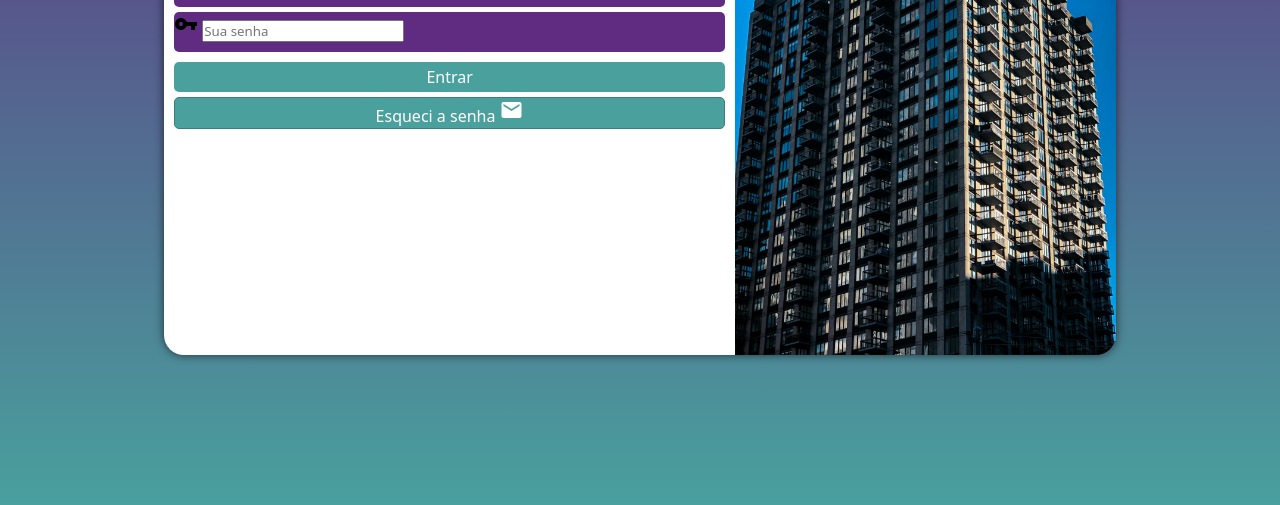
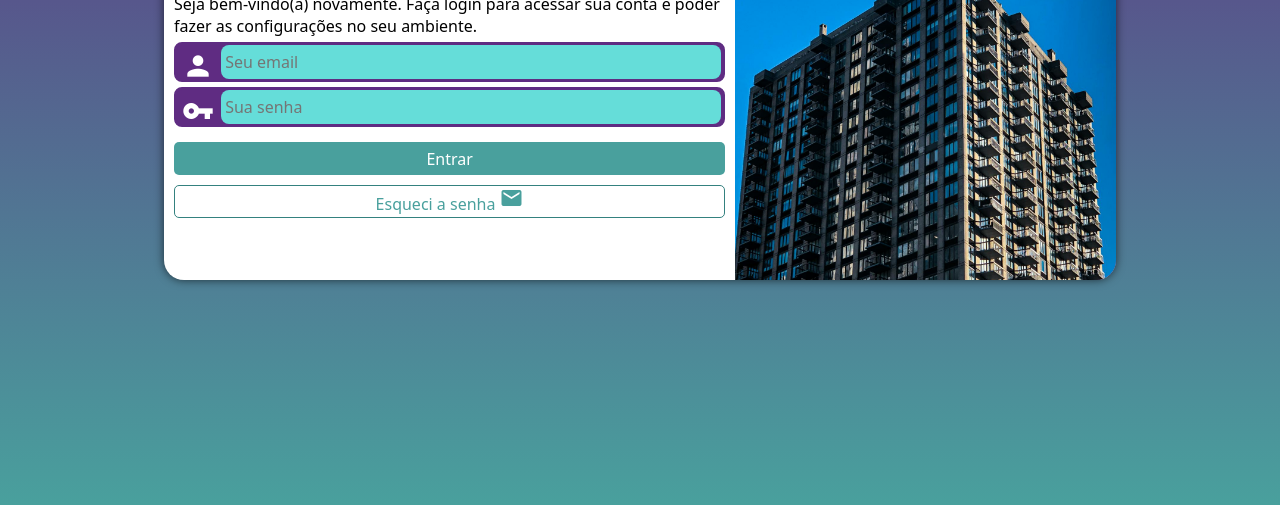
Before and after one commit to MATBRANDS113/projeto-login, a plain HTML site: page index.html in a window 1280 px wide. Shown: the part 295-800 px from the top of the page. Drawn offline with Linux system fonts and the light colour scheme.

Commit message:
finalizado

```diff
--- a/estilos/media-query.css
+++ b/estilos/media-query.css
@@ -1,5 +1,4 @@
 @charset "UTF-8";
-
 
 @media screen and (min-width: 768px) and (max-width: 992px) {
     body{
@@ -8,6 +7,7 @@
 
     section#login{
         width: 80vw;
+        height: 330px;
     }
     section#login > div#imagem{
         float: left;
@@ -19,7 +19,6 @@
         float: right;
         width: 70%;
     }
-
 }
 
 @media screen and (min-width: 992px){
@@ -28,6 +27,7 @@
     }
     section#login{
         width: 952px;
+        height: 350px;
     }
     section#login > div#imagem{
         float: right;
@@ -40,11 +40,9 @@
         width: 60%;
     }
     div#formulario > p{
-    font-size: 1em;
+        font-size: 1em;
+    }
+    div#formulario > h1{
+        font-size: 2em;
+    }
 }
-div#formulario > h1{
-    font-size: 2em;
-}
-
-
-}
--- a/estilos/style.css
+++ b/estilos/style.css
@@ -1,5 +1,4 @@
 @charset "UTF-8";
-
 
 *{
     font-family:system-ui, -apple-system, BlinkMacSystemFont, 'Segoe UI', Roboto, Oxygen, Ubuntu, Cantarell, 'Open Sans', 'Helvetica Neue', sans-serif;
@@ -39,7 +38,6 @@ section#login > div#imagem{
     background: #5f2c82 url(../imagens/pexels-marcela-toledo-3242608-5610083\ \(1\).jpg);
     height: 200px;
     background-size: cover;
-
 }
 
 section#login > div#formulario{
@@ -50,7 +48,8 @@ section#login > div#formulario{
 form > div.campo{
     background-color: #5f2c82;
     height: 40px;
-    border-radius: 5px;
+    border-radius: 8px;
+    border: 3px solid #5f2c82;
     margin: 5px 0px;
 }
 form label{
@@ -70,11 +69,12 @@ input.submit {
     display: block;
     font-size: 1em;
     width: 100%;
-    height: 30px;
+    height: 33px;
     background-color: #49a09d;
     color: white;
     border-radius: 5px;
-    margin-top: 20px;
+    margin-top: 15px;
+
     border: none;
     cursor: pointer;
 }
@@ -82,21 +82,47 @@ form input.submit:hover {
     background-color: #2c6b6a;
     transition: 0.3s;
 }
-form  a.botao{
+
+form a.botao{
     text-align: center;
     display: block;
     font-size: 1em;
     width: 100%;
-    height: 32px;
-    margin-top: 5px;
-    background-color: #49a09d;
+    height: 33px;
+    margin-top: 10px;
+
+    background-color: white;
     border-radius: 5px;
     border: 1px solid #34817f;
     text-decoration: none;
+    color: #49a09d;
+}
+
+div.campo > i{
     color: white;
+    font-size: 2em;
+    width: 40px;
+    padding: 5px;
+}
+
+div.campo > input{
+    background-color: #65ddd9;
+    font-size: 1em;
+    height: 100%;
+    width: calc(100% - 45px);
+
+    border: none;
+    border-radius: 8px;
+    padding: 4px;
+    transform: translateY(-14px);
+}
+div.campo > input:focus-within{
+    background-color: white;
 
 }
-form  a.botao:hover{
+
+form a.botao:hover{
     background-color: #2c6b6a;
-
+    color: white;
+    transition: 0.3s;
 }
--- a/index.html
+++ b/index.html
@@ -12,13 +12,12 @@
 <body>
     <main>
         <section id="login">
-            <div id="imagem">
+            <div id="imagem"></div>
 
-            </div>
             <div id="formulario">
-
                 <h1>Login</h1>
                 <p>Seja bem-vindo(a) novamente. Faça login para acessar sua conta e poder fazer as configurações no seu ambiente.</p>
+
                 <form action="login.php" method="post" autocomplete="on">
                     <div class="campo">
                         <i class="material-icons">person</i>
@@ -26,13 +25,17 @@
                         placeholder="Seu email" autocomplete="email" required maxlength="30">
                         <label for="ilogin">Login</label>
                     </div>
+
                     <div class="campo">
                         <i class="material-icons">vpn_key</i>
-                        <input type="password" name="senha" id="isenha" placeholder="Sua senha" autocomplete="current-password" required minlength="8" maxlength="20">
+                        <input type="password" name="senha" id="isenha"
+                        placeholder="Sua senha" autocomplete="current-password" required minlength="8" maxlength="20">
                         <label for="isenha">Senha</label>
-                        <input type="submit" value="Entrar" class="submit">
-                        <a href="esqueci.html" class="botao">Esqueci a senha <i class="material-icons">mail</i></a>
                     </div>
+
+                    <!-- Botões agora ficam fora dos campos -->
+                    <input type="submit" value="Entrar" class="submit">
+                    <a href="esqueci.html" class="botao">Esqueci a senha <i class="material-icons">mail</i></a>
                 </form>
             </div>
         </section>
```
